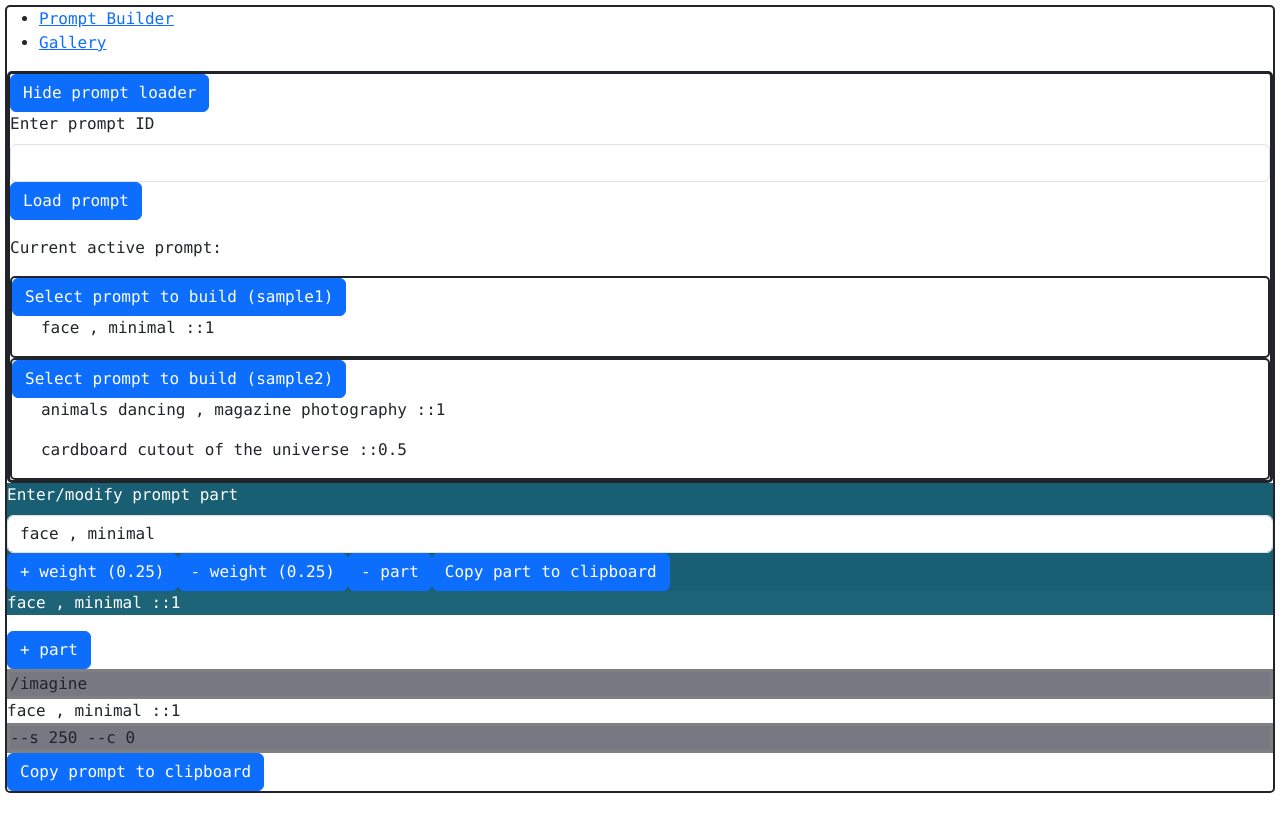
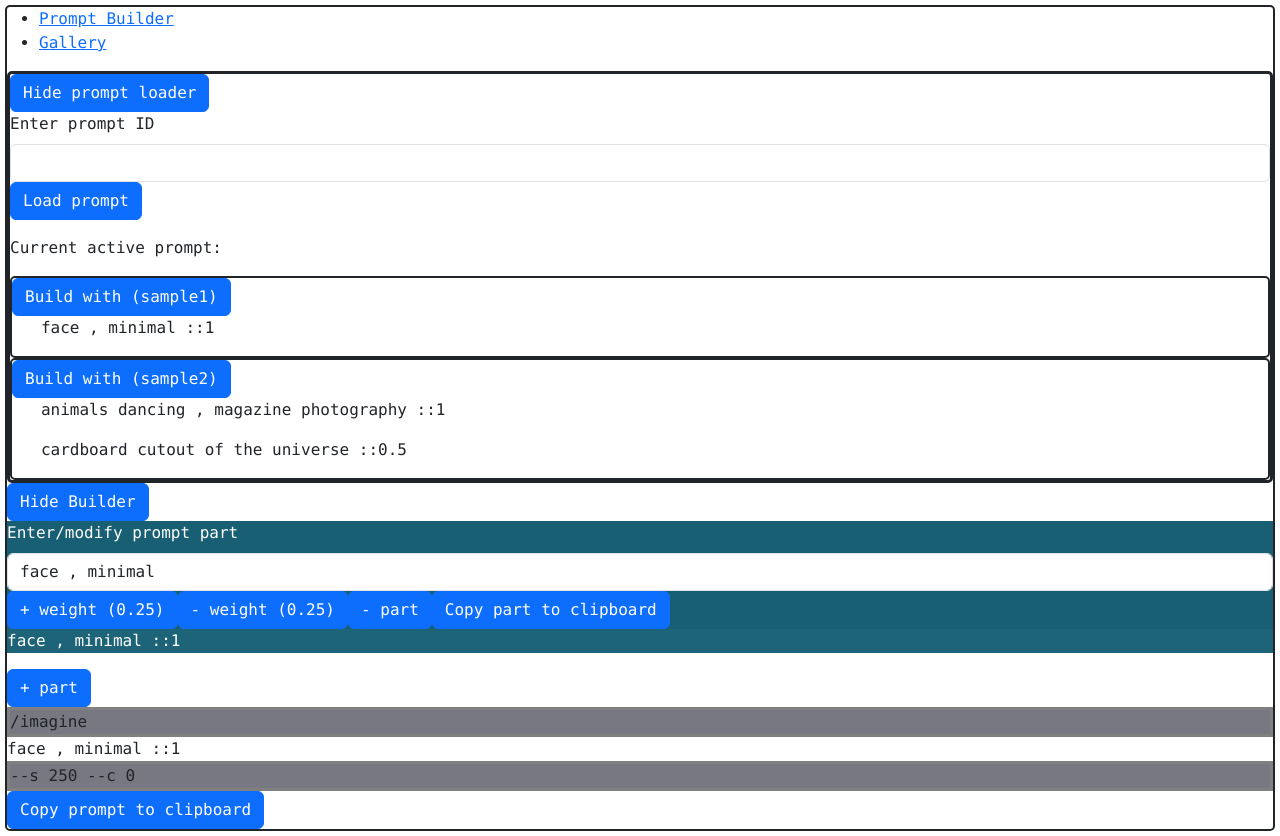
Before and after one commit to pat-thomas/horizon, a React (Vite) app in the folder app/: page /builder in a window 1280 px wide. Before the commit the page ends 800 px from the top, so only its background shows below. Built offline with nearby package versions, Linux system fonts and the light colour scheme.

Commit message:
enhancements, data

```diff
--- a/app/src/features/promptBuilder/PromptBuilder.tsx
+++ b/app/src/features/promptBuilder/PromptBuilder.tsx
@@ -177,7 +177,7 @@ const FetchPrompt = ({
           {loadedPrompts.map((lp) => {
             return (
               <div className={styles.FetchPromptPreview}>
-                <Button onClick={() => handleSelect(lp.id)}>Select prompt to build ({lp.id})</Button>
+                <Button onClick={() => handleSelect(lp.id)}>Build with ({lp.id})</Button>
                 <div className="FetchPromptParts">
                 {lp.parts && lp.parts.map((p, idx) => {
                   return (
@@ -196,8 +196,15 @@ const FetchPrompt = ({
 
 const PartBuilder = ({parts}) => {
   const dispatch = useAppDispatch()
+  const [showMe, setShowMe] = useState(true)
+  if (!showMe) {
+    return (
+      <Button onClick={() => setShowMe(true)}>Show Builder</Button>
+    )
+  } else {
     return (
       <div>
+        <Button onClick={() => setShowMe(false)}>Hide Builder</Button>
         {parts.map((data, index) => {
           const promptPartProps = { index: index }
           return <PromptPart { ...promptPartProps } />
@@ -205,6 +212,7 @@ const PartBuilder = ({parts}) => {
         <Button onClick={() => dispatch(addPart())}>+ part</Button>
       </div>
     )
+  }
 }
 
 const CopyPrompt = () => {
```
Also changed, not shown: 1 other file (tests, documents, lock files or other folders). Lines whose indentation alone changed are shown as unchanged.
